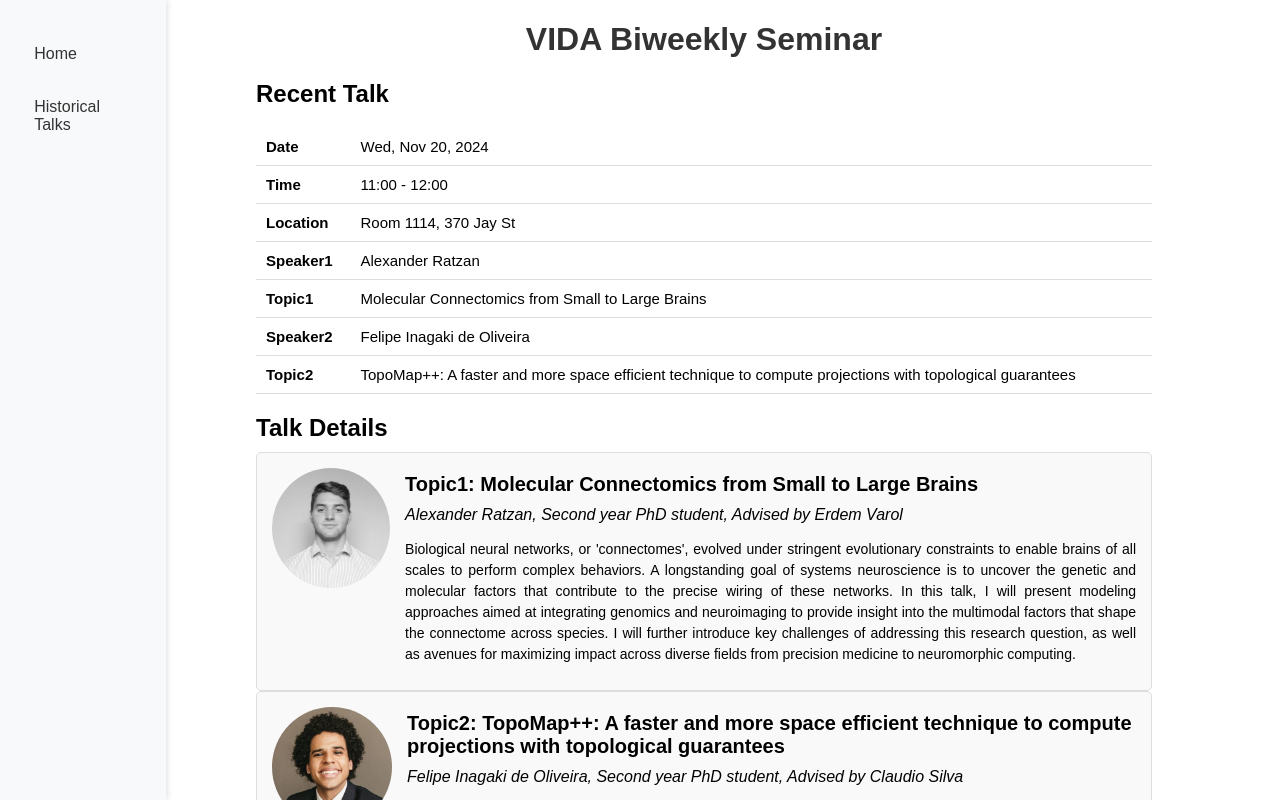
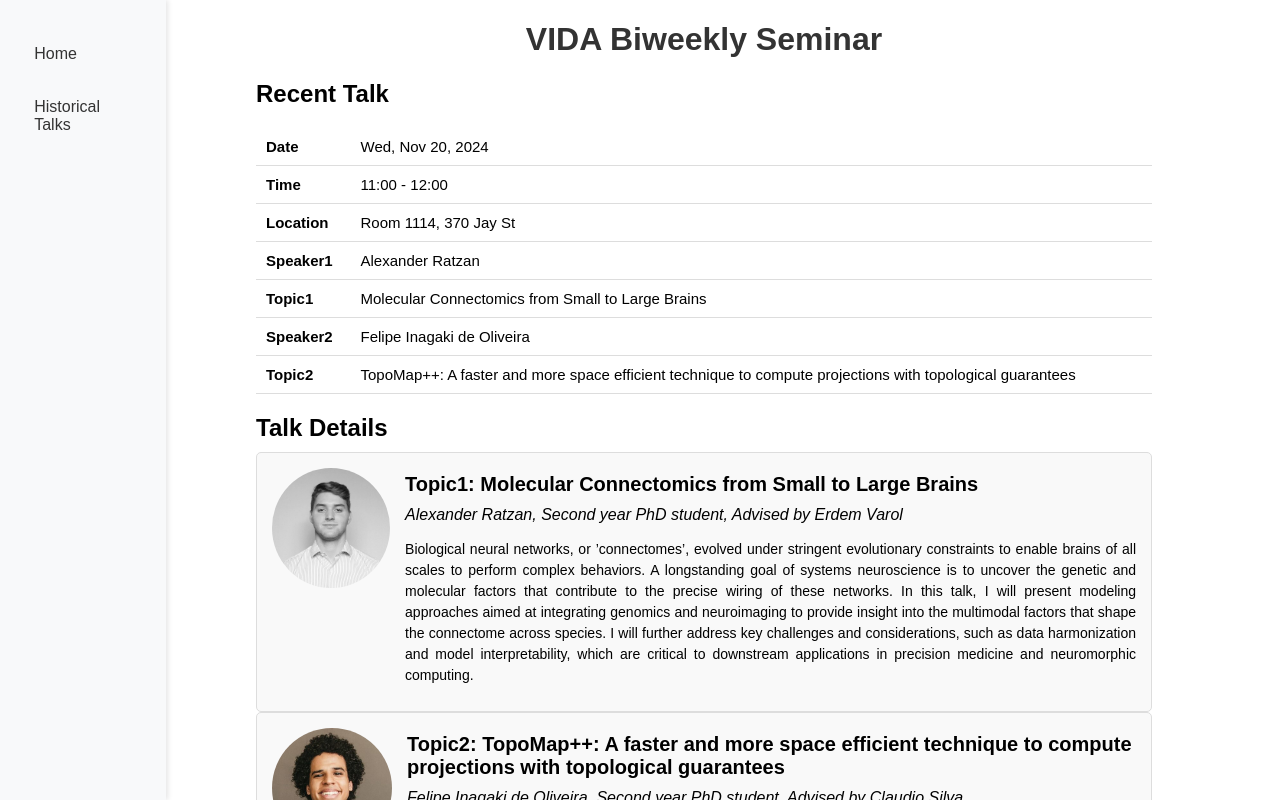
Before and after one commit to VIDAseminar/VIDAseminar.github.io, a React (Create React App) app: page /#/ in a window 1280 px wide. Shown: the top 800 px of the page. Built offline with nearby package versions, Linux system fonts and the light colour scheme.

Commit message:
Update alex intro

```diff
--- a/src/components/data.js
+++ b/src/components/data.js
@@ -15,7 +15,7 @@ export const talkDetails = {
   researcher1: "Alexander Ratzan, Second year PhD student, Advised by Erdem Varol",
   image1: "./images/Alex.jpg",
   abstract1:
-    "Biological neural networks, or 'connectomes', evolved under stringent evolutionary constraints to enable brains of all scales to perform complex behaviors. A longstanding goal of systems neuroscience is to uncover the genetic and molecular factors that contribute to the precise wiring of these networks. In this talk, I will present modeling approaches aimed at integrating genomics and neuroimaging to provide insight into the multimodal factors that shape the connectome across species. I will further introduce key challenges of addressing this research question, as well as avenues for maximizing impact across diverse fields from precision medicine to neuromorphic computing.",
+    "Biological neural networks, or ’connectomes’, evolved under stringent evolutionary constraints to enable brains of all scales to perform complex behaviors. A longstanding goal of systems neuroscience is to uncover the genetic and molecular factors that contribute to the precise wiring of these networks. In this talk, I will present modeling approaches aimed at integrating genomics and neuroimaging to provide insight into the multimodal factors that shape the connectome across species. I will further address key challenges and considerations, such as data harmonization and model interpretability, which are critical to downstream applications in precision medicine and neuromorphic computing.",
 
   title2: "Topic2: TopoMap++: A faster and more space efficient technique to compute projections with topological guarantees",
   researcher2: "Felipe Inagaki de Oliveira, Second year PhD student, Advised by Claudio Silva",
```
